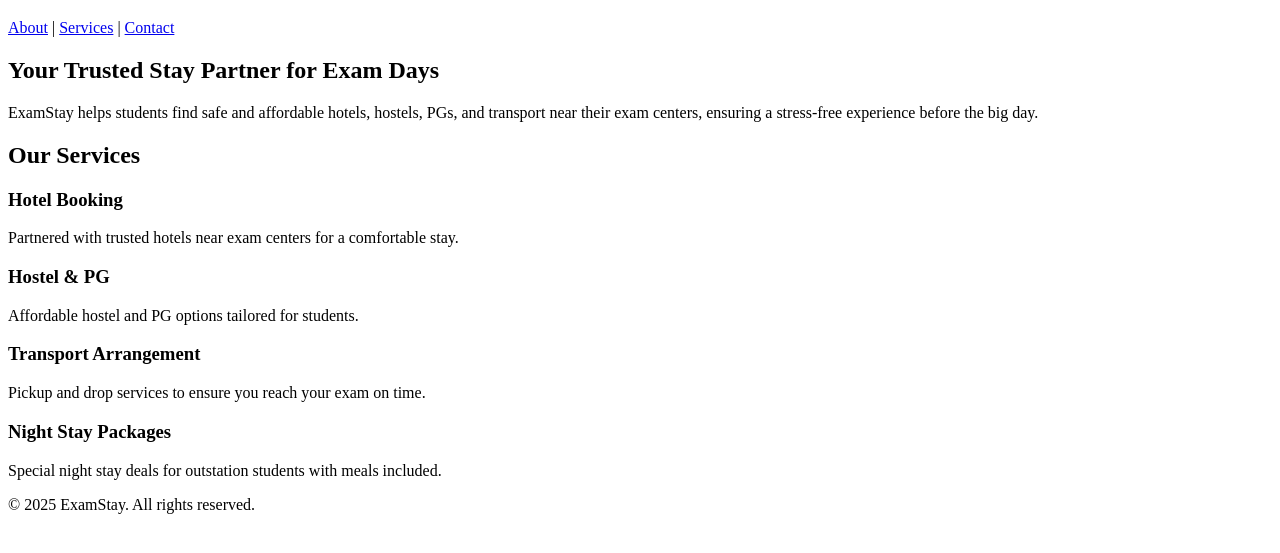
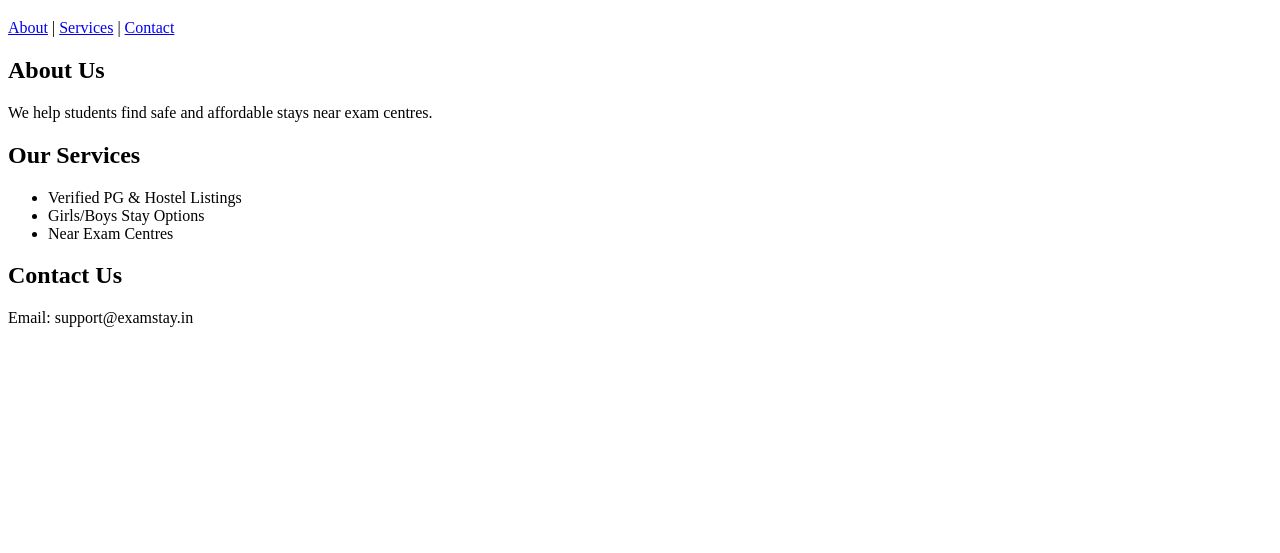
Before and after one commit to Sanjay-s-sanjay/ExamStay, a plain HTML site: page index.html in a window 1280 px wide. Shown: the part 87-640 px from the top of the page. Drawn offline with Linux system fonts and the light colour scheme.

Commit message:
Update index.html
fix HTML and add google verification

```diff
--- a/index.html
+++ b/index.html
@@ -1,45 +1,40 @@
 <!DOCTYPE html>
 <html lang="en">
   <head>
-    <meta charset="UTF-8">
-<!DOCTYPE html>
-<html>
-  <head>
     <meta charset="UTF-8" />
     <meta name="google-site-verification" content="XYZ56789abc..." />
-    <title>My Website</title>
-  </head>
-  <body>
     <title>ExamStay</title>
-    <link rel="stylesheet" href="style.css">
+    <link rel="stylesheet" href="style.css" />
   </head>
   <body>
     <header>
-        <img src="images/logo.png" alt="ExamStay Logo" class="logo">
+      <img src="images/logo.png" alt="ExamStay Logo" class="logo" />
       <h1>ExamStay</h1>
     </header>
+
     <nav>
       <a href="#about">About</a> |
       <a href="#services">Services</a> |
       <a href="#contact">Contact</a>
     </nav>
+
     <section id="about">
-        <h2>Your Trusted Stay Partner for Exam Days</h2>
-        <p>ExamStay helps students find safe and affordable hotels, hostels, PGs, and transport near their exam centers, ensuring a stress-free experience before the big day.</p>
+      <h2>About Us</h2>
+      <p>We help students find safe and affordable stays near exam centres.</p>
     </section>
+
     <section id="services">
       <h2>Our Services</h2>
-        <h3>Hotel Booking</h3>
-        <p>Partnered with trusted hotels near exam centers for a comfortable stay.</p>
-        <h3>Hostel & PG</h3>
-        <p>Affordable hostel and PG options tailored for students.</p>
-        <h3>Transport Arrangement</h3>
-        <p>Pickup and drop services to ensure you reach your exam on time.</p>
-        <h3>Night Stay Packages</h3>
-        <p>Special night stay deals for outstation students with meals included.</p>
+      <ul>
+        <li>Verified PG & Hostel Listings</li>
+        <li>Girls/Boys Stay Options</li>
+        <li>Near Exam Centres</li>
+      </ul>
     </section>
-    <footer>
-        <p>© 2025 ExamStay. All rights reserved.</p>
-    </footer>
+
+    <section id="contact">
+      <h2>Contact Us</h2>
+      <p>Email: support@examstay.in</p>
+    </section>
   </body>
 </html>
```
Lines whose indentation alone changed are shown as unchanged.
